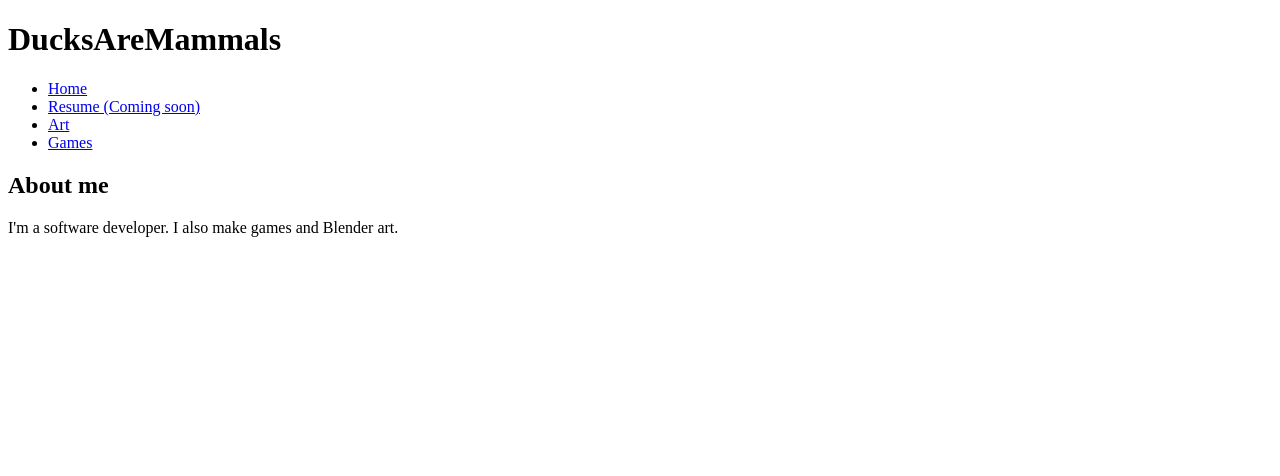
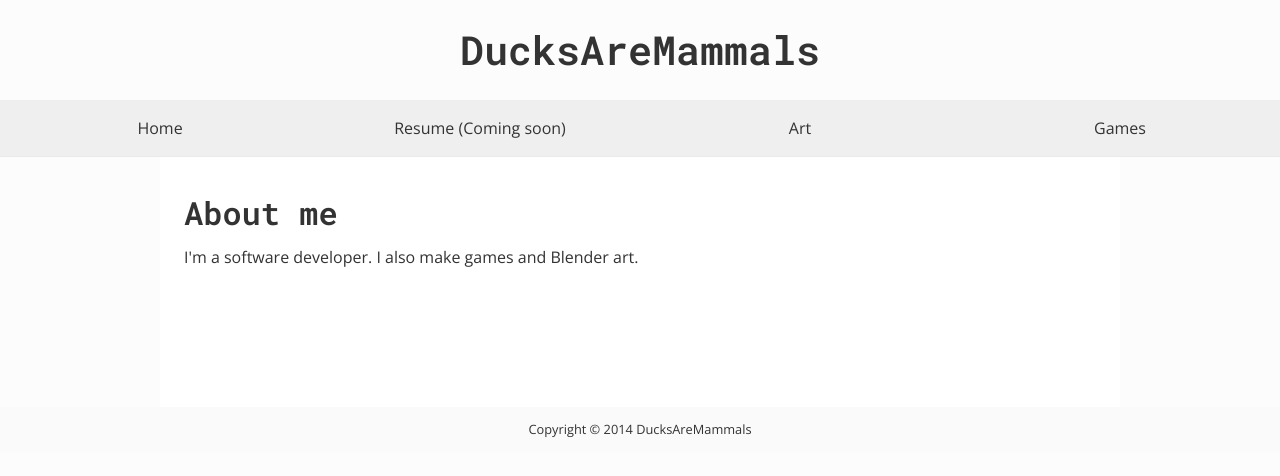
Before and after one commit to DucksAreMammals/DucksAreMammals.github.io, a plain HTML site: page index.html in a window 1280 px wide. Drawn offline with nearby package versions, Linux system fonts and the light colour scheme; some packages are replaced by stand-ins of ours.

Commit message:
Added a bunch of styles and made the menu better

```diff
--- a/index.html
+++ b/index.html
@@ -10,26 +10,20 @@
 			<h1>DucksAreMammals</h1>
 
 			<nav>
-				<ul>
-					<li>
-						<a href="index.html">Home</a>
-					</li>
-					<li>
-						<a href="resume.html">Resume (Coming soon)</a>
-					</li>
-					<li>
-						<a href="art.html">Art</a>
-					</li>
-					<li>
-						<a href="games.html">Games</a>
-					</li>
-				</ul>
+				<a href="index.html">Home</a>
+				<a href="resume.html">Resume (Coming soon)</a>
+				<a href="art.html">Art</a>
+				<a href="games.html">Games</a>
 			</nav>
 		</header>
 
 		<article>
-			<h1>About me</h1>
+			<h2>About me</h2>
 			<p>I'm a software developer. I also make games and Blender art.</p>
 		</article>
+
+		<footer>
+			<p>Copyright &copy; 2014 DucksAreMammals</p>
+		</footer>
 	</body>
 </html>
--- a/main.css
+++ b/main.css
@@ -0,0 +1,83 @@
+@import url("https://unpkg.com/destyle.css@3.0.2/destyle.min.css");
+@import url("https://fonts.googleapis.com/css2?family=Open+Sans&family=Roboto+Mono:wght@600&display=swap");
+
+body {
+	font-family: "Open Sans", sans-serif;
+	font-size: 16px;
+	line-height: 1.5;
+	color: #333;
+	background-color: #fcfcfc;
+}
+
+header {
+	text-align: center;
+}
+
+article {
+	margin: 0 auto;
+	max-width: 960px;
+	background-color: #fff;
+	min-height: 250px;
+	padding: 1.5em;
+}
+
+a {
+	text-decoration: underline;
+}
+
+a:hover {
+	color: #0070f3;
+}
+
+h1 {
+	font: 2.5em/2.5em "Roboto Mono", sans-serif;
+}
+
+h2 {
+	font: 2em/2em "Roboto Mono", sans-serif;
+}
+
+h3 {
+	font: 1.5em/1.5em "Roboto Mono", sans-serif;
+}
+
+h4,
+h5,
+h6 {
+	font: 1.2em/1.2em "Roboto Mono", sans-serif;
+}
+
+header nav {
+	display: flex;
+	justify-content: space-evenly;
+	align-items: center;
+	border-bottom: 1px solid #eaeaea;
+	flex-wrap: wrap;
+}
+
+header nav a {
+	text-decoration: none;
+	background-color: #efefef;
+	padding: 1em;
+	text-align: center;
+	flex-basis: 300px;
+	flex-grow: 1;
+}
+
+header nav a:link,
+header nav a:visited {
+	color: #333;
+}
+
+header nav a:hover,
+header nav a:active {
+	background-color: #dedede;
+	color: #0070f3;
+}
+
+footer {
+	background-color: #fafafa;
+	padding: 1em;
+	text-align: center;
+	font-size: 0.8em;
+}
```
Also changed, not shown: art.html (+8 -14 lines), games.html (+8 -14 lines), resume.html (+8 -14 lines).
